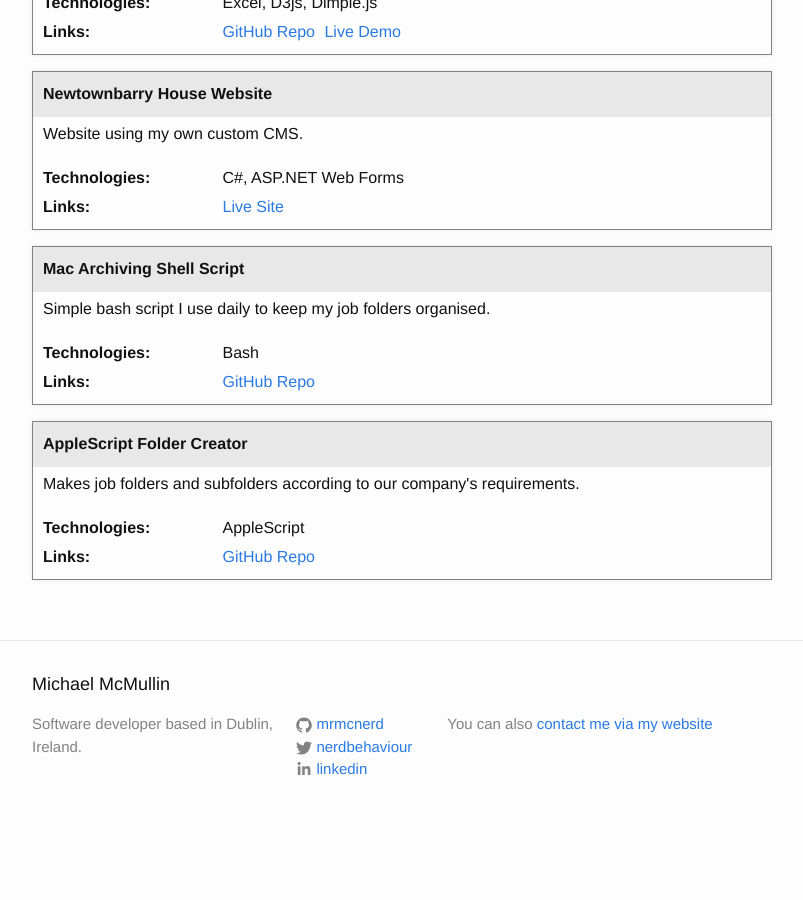
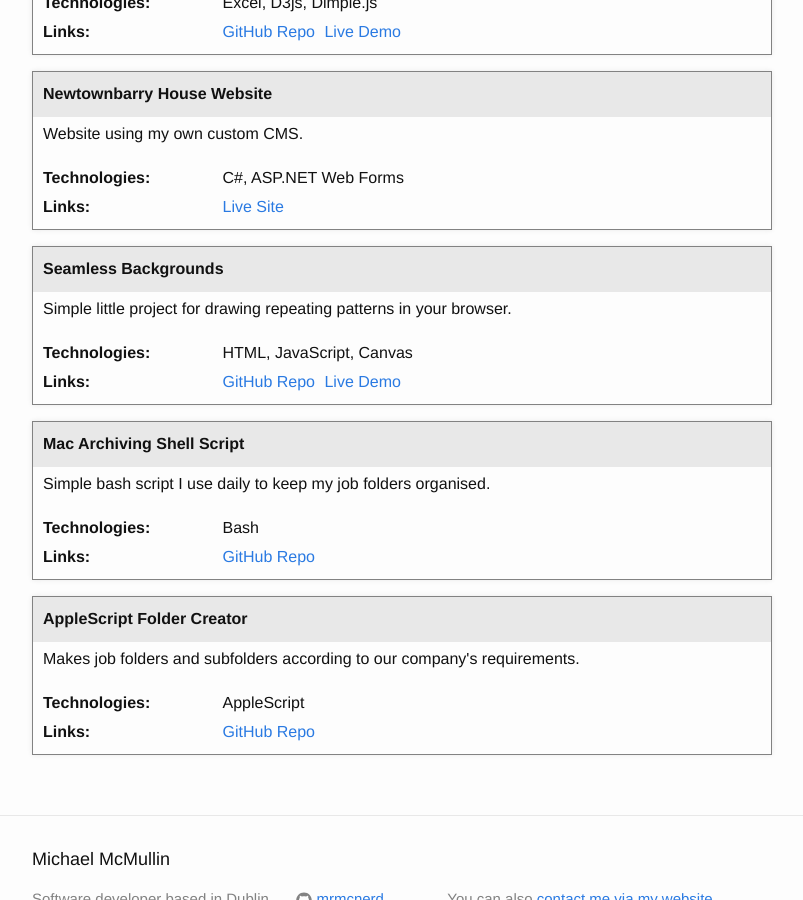
Before and after one commit to michaelmcmullin/michaelmcmullin.github.io, a Jekyll site: the page built from projects.md, in a window 1280 px wide and 900 px high, scrolled down 1422 px. Shown: the whole window, without its empty margins (238-1041 px from the left). Built offline with Jekyll 4.4.1, drawn with Linux system fonts in a browser that asks for light colours; before the commit the page ends 2263 px from its top, so only the background shows below that.

Commit message:
Add Seamless Backgrounds project

```diff
--- a/projects.md
+++ b/projects.md
@@ -143,6 +143,23 @@ https://github.com/mrmcnerd/JavaConsoleGraph
   </li>
 
   <li>
+    <h3>Seamless Backgrounds</h3>
+    <p>Simple little project for drawing repeating patterns in your browser.</p>
+    <dl>
+      <dt>Technologies</dt>
+      <dd>HTML, JavaScript, Canvas</dd>
+
+      <dt>Links</dt>
+      <dd>
+        <ul>
+          <li><a href="https://github.com/mrmcnerd/seamless-backgrounds">GitHub Repo</a></li>
+          <li><a href="https://mrmcnerd.github.io/seamless-backgrounds/">Live Demo</a></li>
+        </ul>
+      </dd>
+    </dl>
+  </li>
+
+  <li>
     <h3>Mac Archiving Shell Script</h3>
     <p>Simple bash script I use daily to keep my job folders organised.</p>
     <dl>
```
